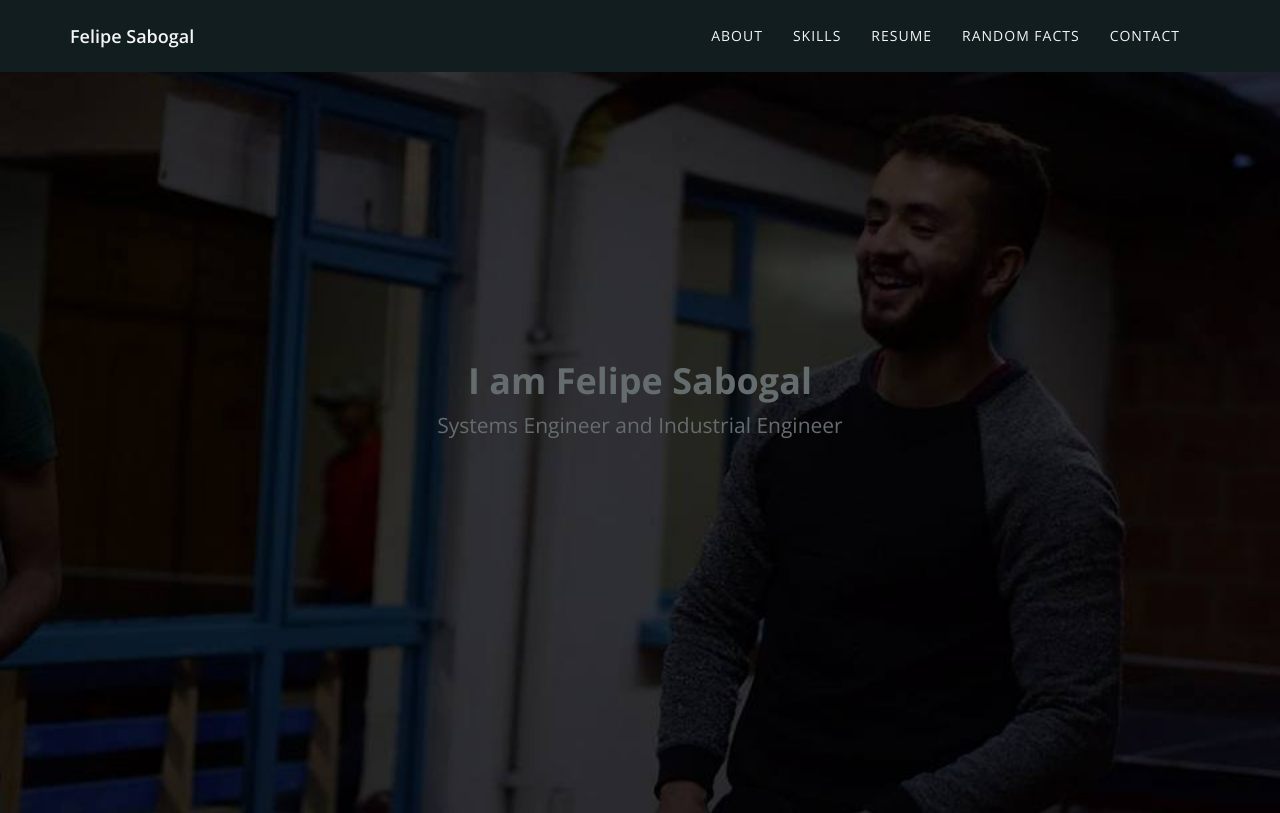
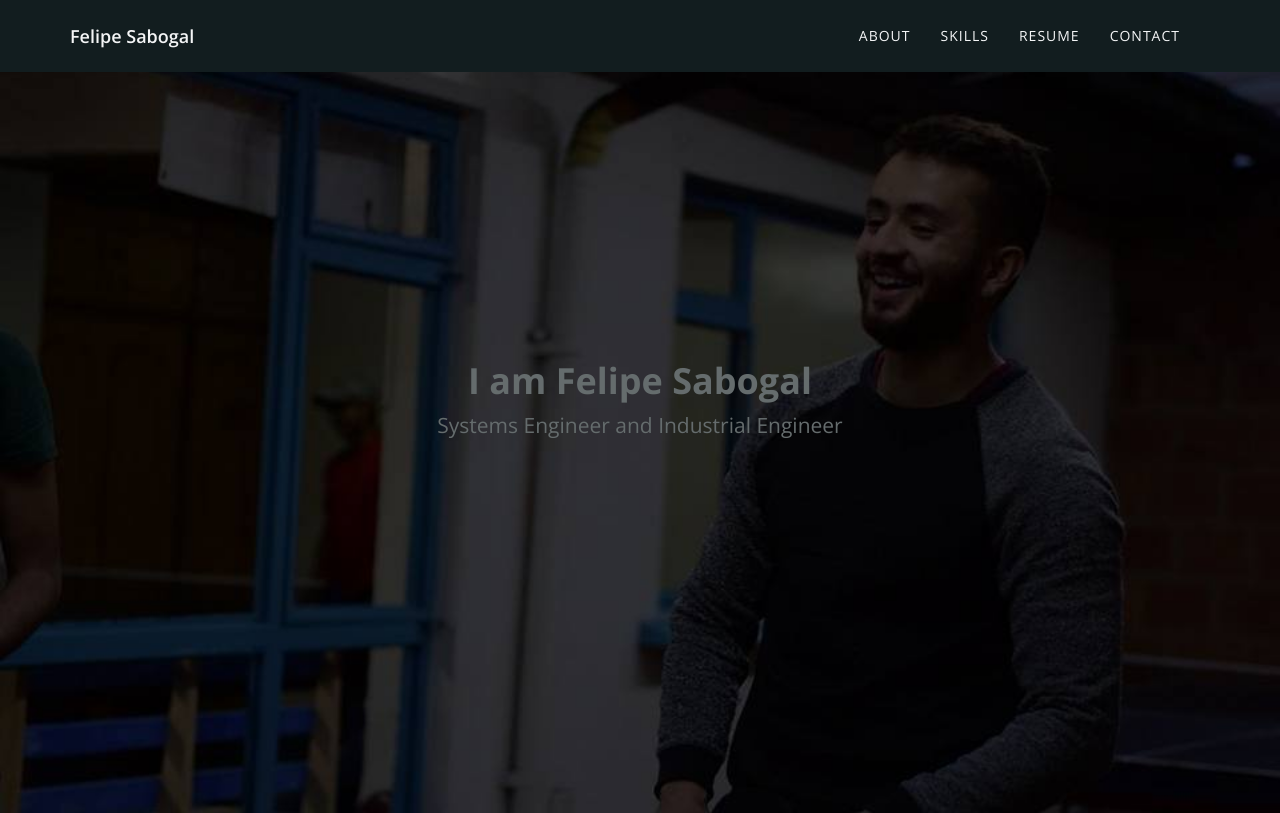
Before and after one commit to dfSabogal10/dfSabogal10.github.io, a plain HTML site: page index.html in a window 1280 px wide. Shown: the top 813 px of the page. Drawn offline with nearby package versions, Linux system fonts and the light colour scheme.

Commit message:
quitar random facts del nav

```diff
--- a/index.html
+++ b/index.html
@@ -50,7 +50,6 @@
           <li> <a class="page-scroll" href="#about">About</a> </li>
           <li> <a class="page-scroll" href="#skills">Skills</a> </li>
           <li> <a class="page-scroll" href="#resume">Resume</a> </li>
-          <li> <a class="page-scroll" href="#facts">Random Facts</a> </li>
           <li> <a class="page-scroll" href="#contact">Contact</a> </li>
         </ul>
       </div>
```
